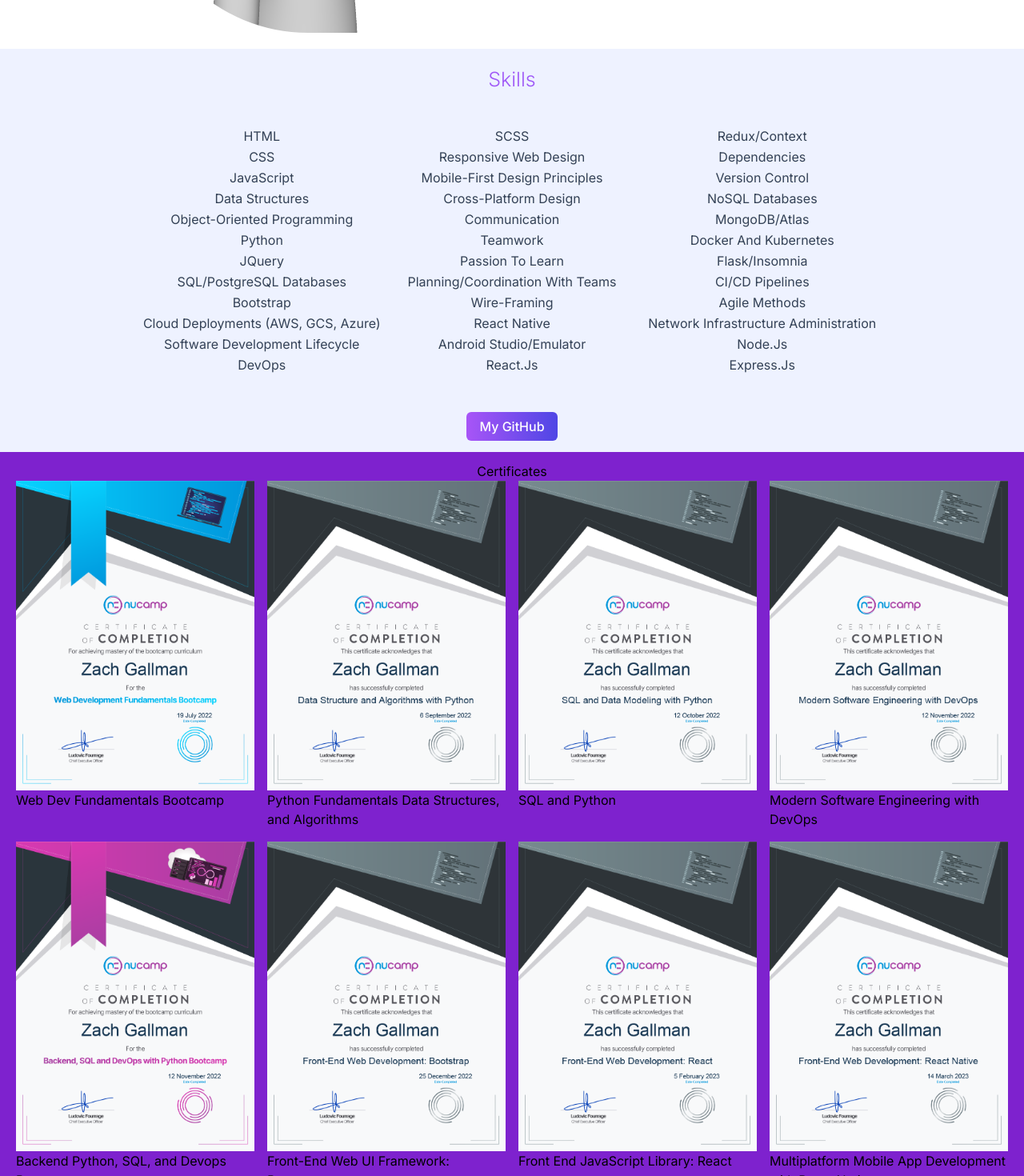
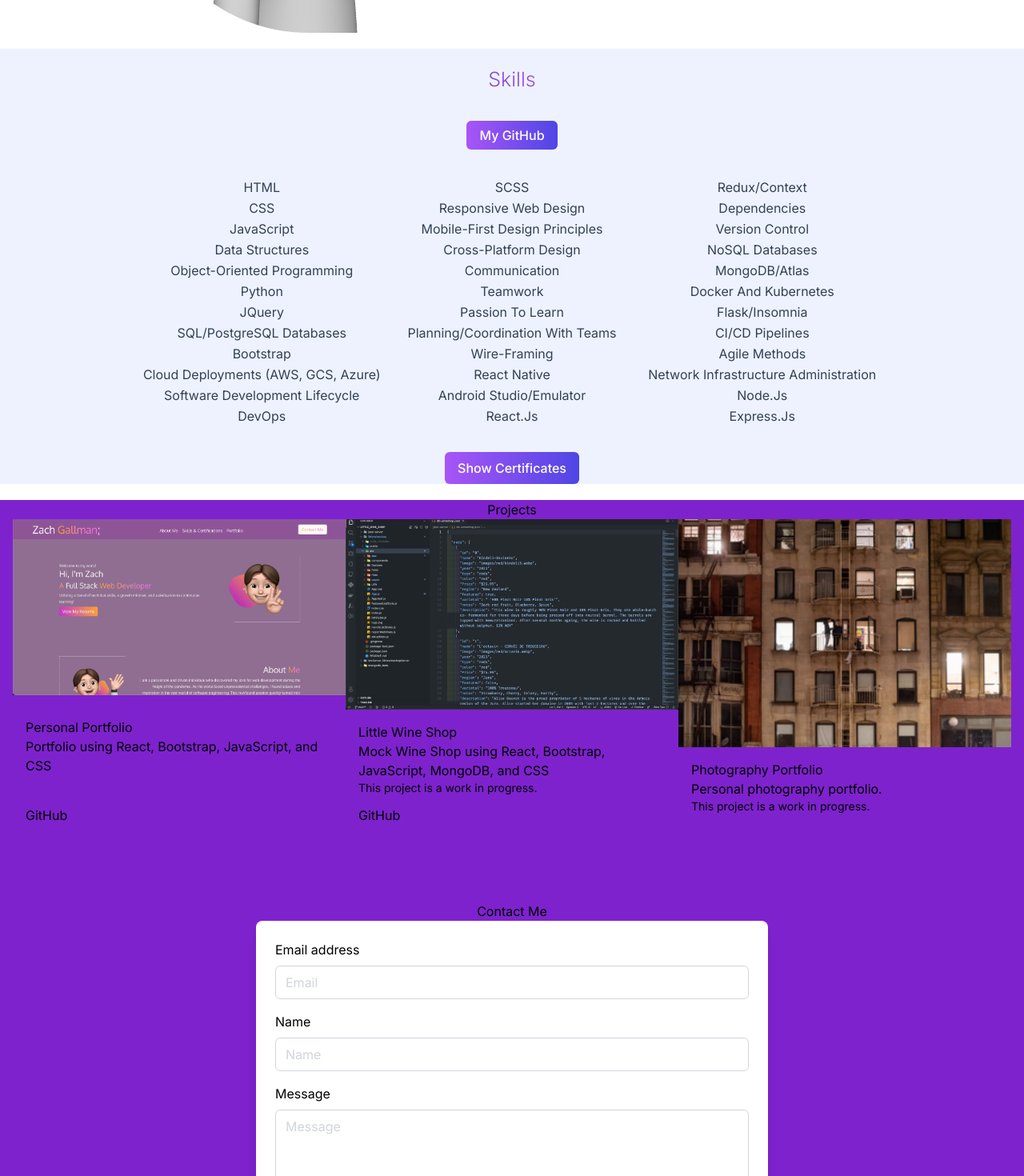
Before and after one commit to zdotg/my-portfolio, a Next.js app: page / in a window 1280 px wide. Shown: the part 940-2410 px from the top of the page at 80% size. Built offline with nearby package versions, Linux system fonts and the light colour scheme.

Commit message:
Updated certs section to dropdown

```diff
--- a/src/components/Certs.jsx
+++ b/src/components/Certs.jsx
@@ -1,4 +1,4 @@
-import React from "react";
+import React, {useState} from "react";
 import Image from "next/image";
 import Bootstrap from "../public/images/certificates/Bootstrap.png";
 import DSA from "../public/images/certificates/Data_StructuresandAlgos.png";
@@ -12,81 +12,91 @@
 import SQLData from "../public/images/certificates/Sql_Data_MOdeling.png";
 
 const Certs = () => {
+
+  const [showCertificates, setShowCertificates] = useState(false);
+
+  const toggleCertificates = () => {
+    setShowCertificates(!showCertificates);
+  };
   return (
-    <div className="px-3 py-3 bg-purple-700">
-      <div>
-        <h2 className="text-center">Certificates</h2>
-        <div className="flex flex-wrap justify-center pb-5">
-          <div className="w-full sm:w-1/2 md:w-1/3 lg:w-1/4 px-2 mb-4">
+    <div>
+      <div className="bg-indigo-50  text-center">
+        <button onClick={toggleCertificates} className="block mx-auto mb-5 px-4 py-2 bg-gradient-to-r from-purple-500 to-indigo-600 text-white rounded-md font-medium">
+          {showCertificates ? 'Hide Certificates' : 'Show Certificates'}
+        </button>
+        {showCertificates && (
+        <div className="flex flex-wrap justify-center ">
+          <div className="w-full sm:w-1/2 md:w-1/3 lg:w-1/4 px-2 mb-4 text-gradient">
             <div>
               <Image className="transform hover:scale-110 transition-transform" src={HCJ} alt="Web Dev" />
               <p>Web Dev Fundamentals Bootcamp</p>
             </div>
           </div>
 
-          <div className="w-full sm:w-1/2 md:w-1/3 lg:w-1/4 px-2 mb-4">
+          <div className="w-full sm:w-1/2 md:w-1/3 lg:w-1/4 px-2 mb-4 text-gradient">
             <div>
               <Image className="transform hover:scale-110 transition-transform" src={DSA} alt="Web Dev" />
               <p>Python Fundamentals Data Structures, and Algorithms</p>
             </div>
           </div>
 
-          <div className="w-full sm:w-1/2 md:w-1/3 lg:w-1/4 px-2 mb-4">
+          <div className="w-full sm:w-1/2 md:w-1/3 lg:w-1/4 px-2 mb-4 text-gradient">
             <div>
               <Image className="transform hover:scale-110 transition-transform" src={SQLData} alt="Web Dev" />
               <p>SQL and Python</p>
             </div>
           </div>
 
-          <div className="w-full sm:w-1/2 md:w-1/3 lg:w-1/4 px-2 mb-4">
+          <div className="w-full sm:w-1/2 md:w-1/3 lg:w-1/4 px-2 mb-4 text-gradient">
             <div>
               <Image className="transform hover:scale-110 transition-transform" src={Modern} alt="Web Dev" />
               <p>Modern Software Engineering with DevOps</p>
             </div>
           </div>
 
-          <div className="w-full sm:w-1/2 md:w-1/3 lg:w-1/4 px-2 mb-4">
+          <div className="w-full sm:w-1/2 md:w-1/3 lg:w-1/4 px-2 mb-4 text-gradient">
             <div>
               <Image className="transform hover:scale-110 transition-transform" src={SQLDevops} alt="Web Dev" />
               <p>Backend Python, SQL, and Devops Bootcamp</p>
             </div>
           </div>
 
-          <div className="w-full sm:w-1/2 md:w-1/3 lg:w-1/4 px-2 mb-4">
+          <div className="w-full sm:w-1/2 md:w-1/3 lg:w-1/4 px-2 mb-4 text-gradient">
             <div>
               <Image className="transform hover:scale-110 transition-transform" src={Bootstrap} alt="Web Dev" />
               <p>Front-End Web UI Framework: Bootstrap</p>
             </div>
           </div>
 
-          <div className="w-full sm:w-1/2 md:w-1/3 lg:w-1/4 px-2 mb-4">
+          <div className="w-full sm:w-1/2 md:w-1/3 lg:w-1/4 px-2 mb-4 text-gradient">
             <div>
               <Image className="transform hover:scale-110 transition-transform" src={ReactCert} alt="Web Dev" />
               <p>Front End JavaScript Library: React</p>
             </div>
           </div>
 
-          <div className="w-full sm:w-1/2 md:w-1/3 lg:w-1/4 px-2 mb-4">
+          <div className="w-full sm:w-1/2 md:w-1/3 lg:w-1/4 px-2 mb-4 text-gradient">
             <div>
               <Image className="transform hover:scale-110 transition-transform" src={ReactNative} alt="Web Dev" />
               <p>Multiplatform Mobile App Development with React Native</p>
             </div>
           </div>
 
-          <div className="w-full sm:w-1/2 md:w-1/3 lg:w-1/4 px-2 mb-4">
+          <div className="w-full sm:w-1/2 md:w-1/3 lg:w-1/4 px-2 mb-4 text-gradient">
             <div>
               <Image className="transform hover:scale-110 transition-transform" src={FrontEnd} alt="Web Dev" />
               <p>Front End Web and Mobile Development Bootcamp</p>
             </div>
           </div>
 
-          <div className="w-full sm:w-1/2 md:w-1/3 lg:w-1/4 px-2 mb-4">
+          <div className="w-full sm:w-1/2 md:w-1/3 lg:w-1/4 px-2 mb-4 text-gradient">
             <div>
               <Image className="transform hover:scale-110 transition-transform" src={FullStack} alt="Web Dev" />
               <p>Server-side Development with NodeJS Express and MongoDB</p>
             </div>
           </div>
         </div>
+        )}
       </div>
     </div>
   );
--- a/src/components/Skills.jsx
+++ b/src/components/Skills.jsx
@@ -6,6 +6,17 @@
     <div className="flex justify-center bg-indigo-50 text-slate-700" id="Skills">
       <div className="max-w-3/4">
         <h2 className="text-center text-3xl font-light py-5 animate-char">Skills</h2>
+        <div className="row text-center my-auto py-5 flex justify-center">
+          <div className="col-lg-12 center">
+            <a
+              href="https://github.com/zdotg"
+              className="mt-4 px-4 py-2 bg-gradient-to-r from-purple-500 to-indigo-600 text-white rounded-md font-medium hover:scale-105 transition-transform duration-200"
+              role="button"
+            >
+              My GitHub
+            </a>
+          </div>
+        </div>
         <div className="row  py-5 text-center  text-slate-700 grid grid-cols-1 md:grid-cols-3 gap-4">
           <div className="mb-3 leading-relaxed capitalize hover:scale-125 ">
             <ul>
@@ -56,18 +67,6 @@
             </ul>
           </div>
         </div>
-
-        <div className="row text-center my-auto py-5 flex justify-center">
-          <div className="col-lg-12 center">
-            <a
-              href="https://github.com/zdotg"
-              className="mt-4 px-4 py-2 bg-gradient-to-r from-purple-500 to-indigo-600 text-white rounded-md font-medium hover:scale-105 transition-transform duration-200"
-              role="button"
-            >
-              My GitHub
-            </a>
-          </div>
-        </div>
       </div>
     </div>
   );
```
